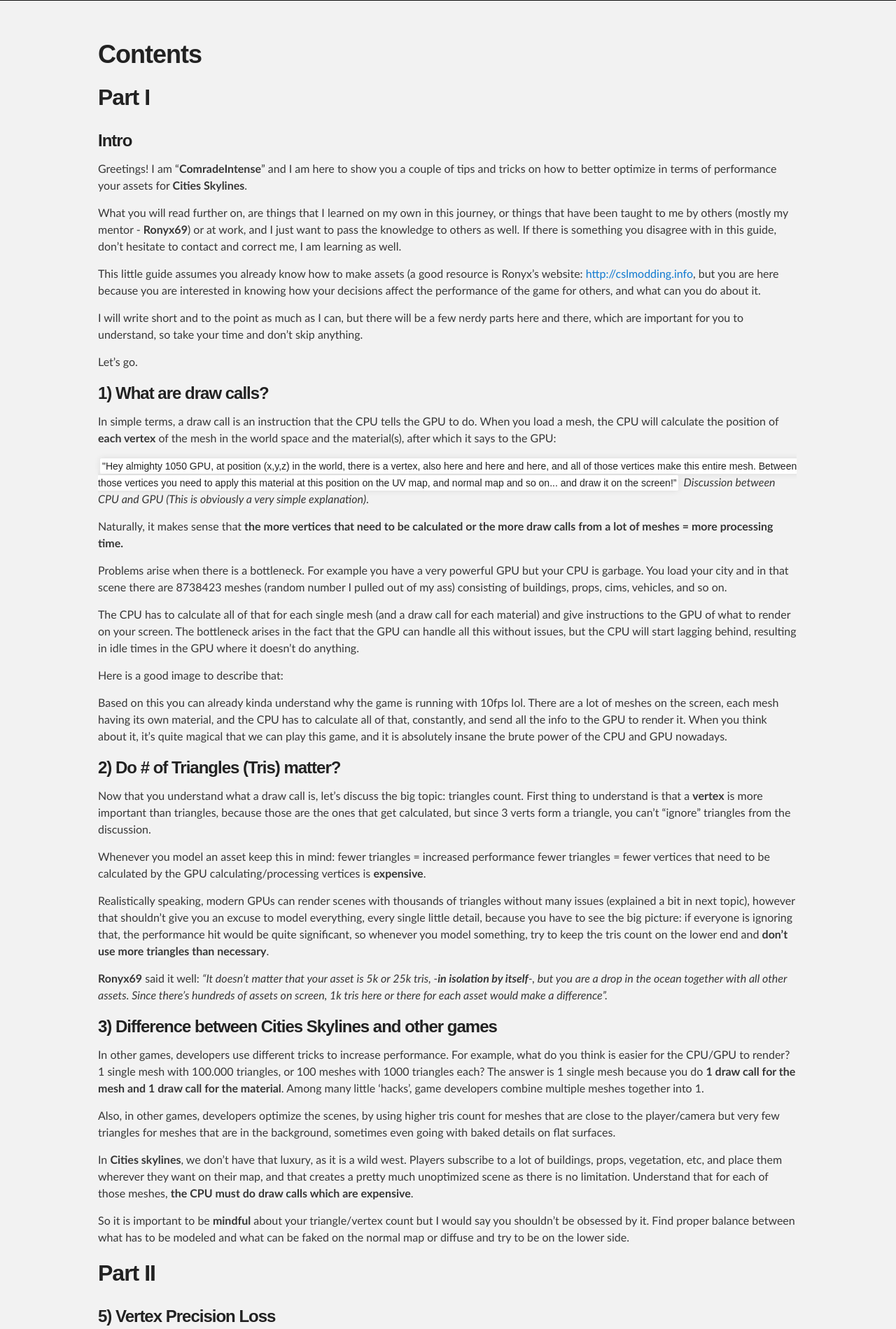
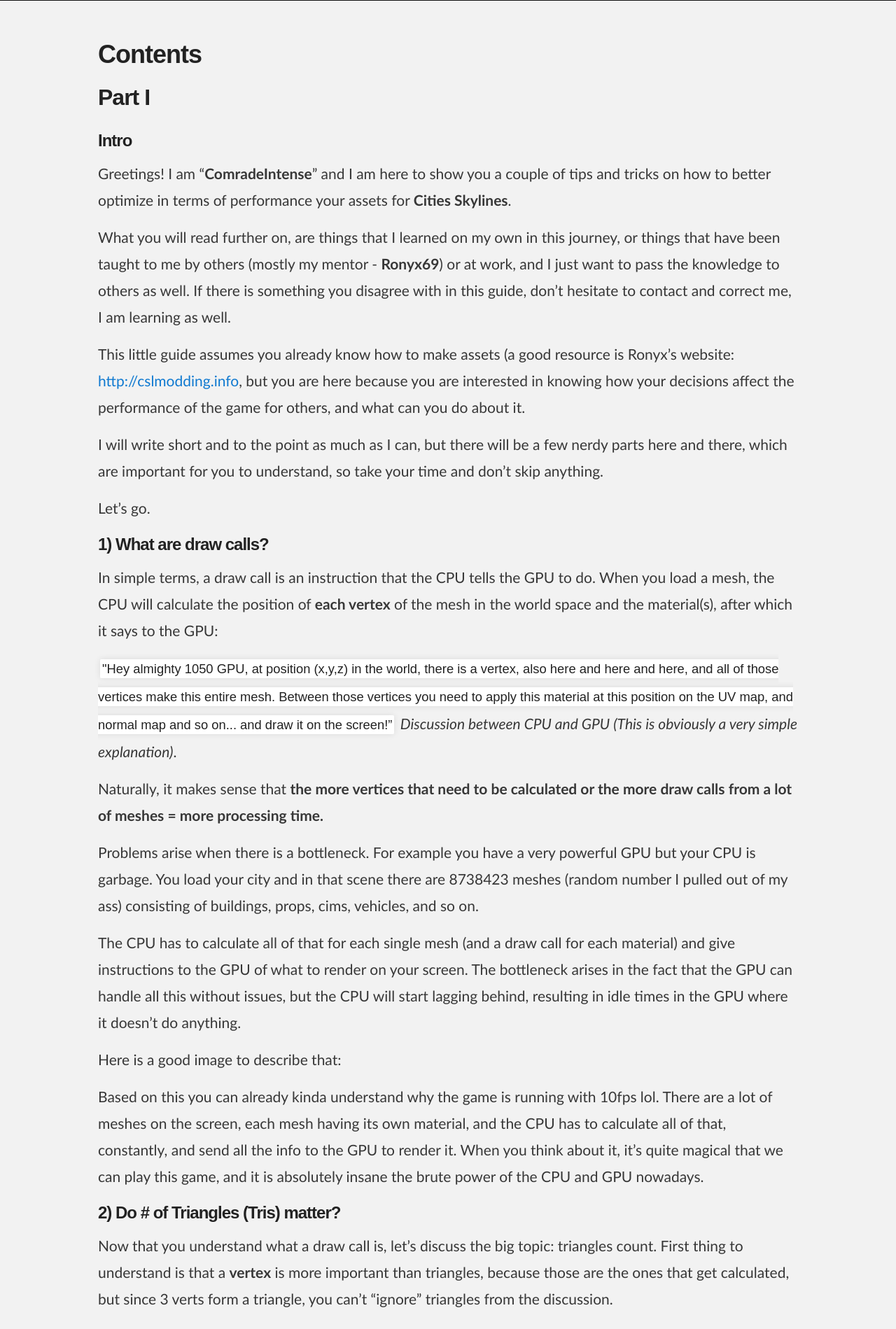
Before and after one commit to comradeintense/assetoptimization, a Jekyll site: the page built from index.md, in a window 1280 px wide. Shown: the top 1899 px of the page at 70% size. Built offline with Jekyll 4.4.1, drawn with Linux system fonts in a browser that asks for light colours; our own code applies the rules of GitHub Pages for plain Markdown files.

Commit message:
Update jekyll-theme-slate.scss

```diff
--- a/_sass/jekyll-theme-slate.scss
+++ b/_sass/jekyll-theme-slate.scss
@@ -89,7 +89,8 @@
 
 p {
   margin: 10px 0 15px 0;
-  font-size: 16px;
+  font-size: 21px;
+  line-height: 38px;
 }
 
 footer p {
```
